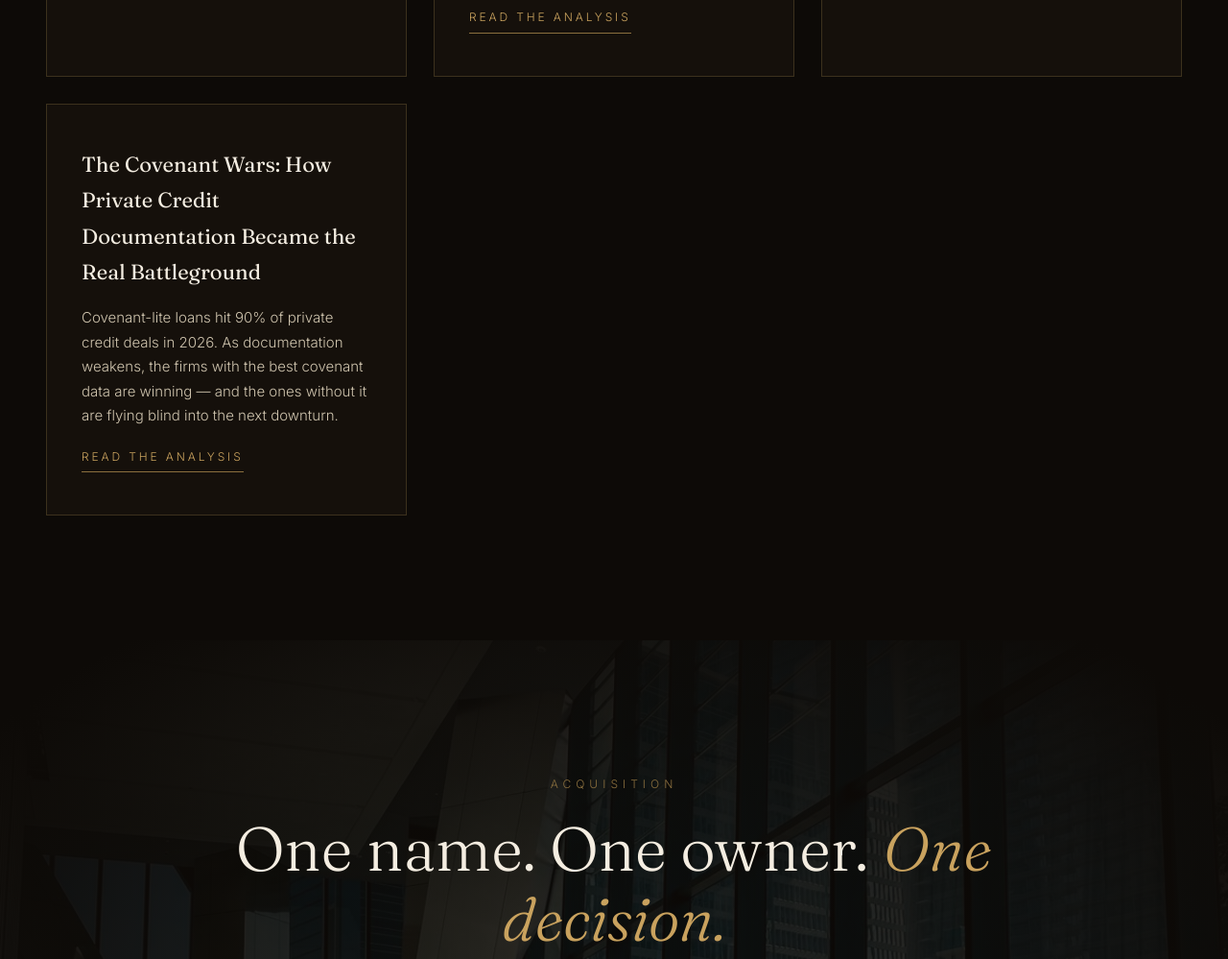
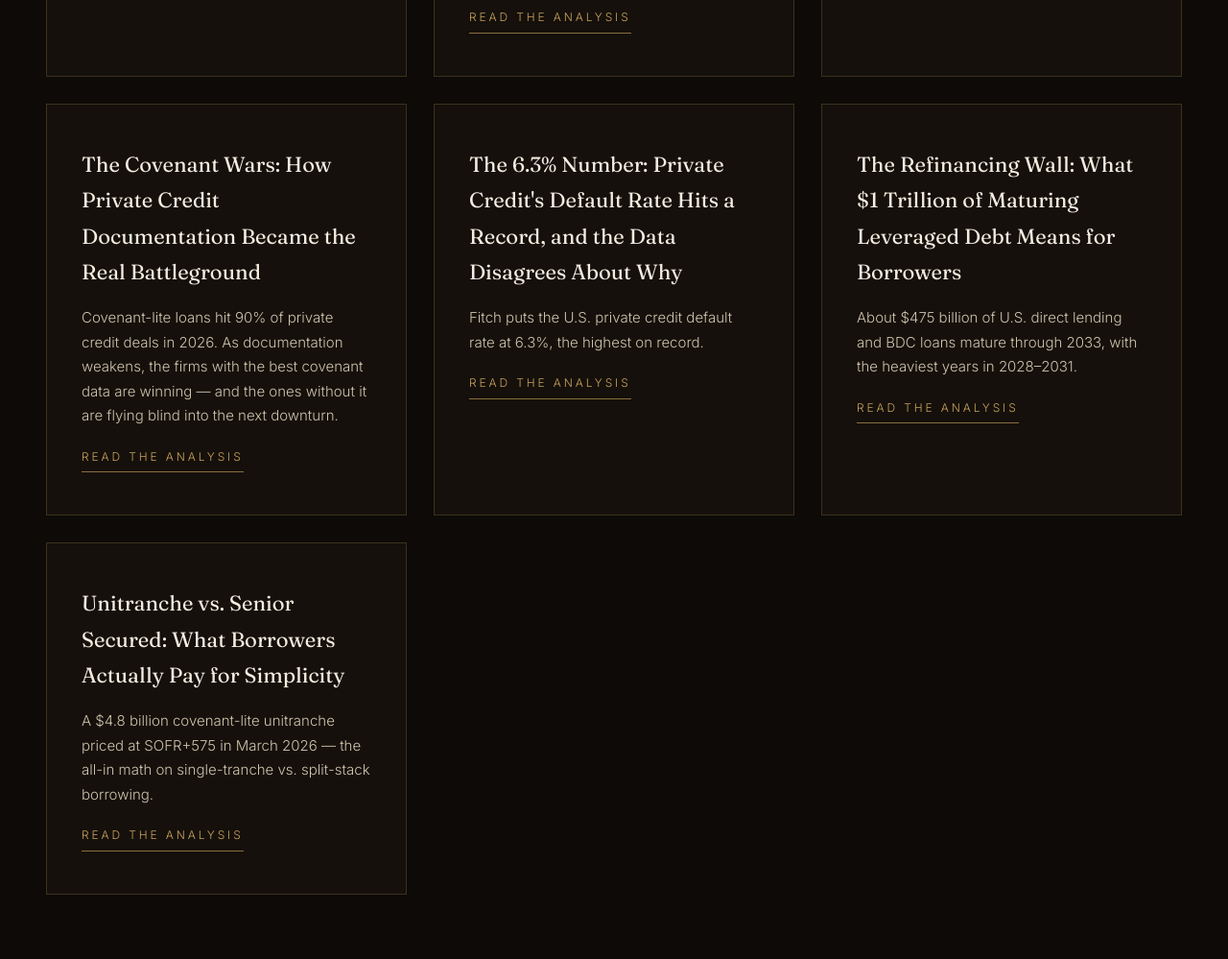
Before and after one commit to primedomaincapital/privatedebtdata, a plain HTML site: page index.html in a window 1280 px wide. Shown: the part 4593-5592 px from the top of the page at 96% size. Drawn offline with Linux system fonts and the light colour scheme.

Commit message:
Add insights 5-7 cards to homepage

```diff
--- a/index.html
+++ b/index.html
@@ -129,6 +129,9 @@ footer a{color:var(--brass);text-decoration:none}
     <div class="buyer reveal"><h3>Direct Lending vs. Syndicated Loans: Where Institutional Capital Is Moving</h3><p>Yanne Capital’s October 2026 research found private credit pricing 275 basis points inside syndicated bank debt — a decade of leveraged-finance hierarchy, reversed in a single chart.</p><a class="read" href="insights/article2.html">Read the analysis</a></div>
     <div class="buyer reveal"><h3>Private Debt Data Gaps: What LPs Can’t See (and Why It Matters)</h3><p>MSCI found three direct-lending funds with stand-alone risk varying by more than a factor of three — invisible to LPs, because managers won’t disclose borrower-level data.</p><a class="read" href="insights/article3.html">Read the analysis</a></div>
   <div class="buyer reveal"><h3>The Covenant Wars: How Private Credit Documentation Became the Real Battleground</h3><p>Covenant-lite loans hit 90% of private credit deals in 2026. As documentation weakens, the firms with the best covenant data are winning — and the ones without it are flying blind into the next downturn.</p><a class="read" href="insights/article4.html">Read the analysis</a></div>
+      <div class="buyer reveal"><h3>The 6.3% Number: Private Credit's Default Rate Hits a Record, and the Data Disagrees About Why</h3><p>Fitch puts the U.S. private credit default rate at 6.3%, the highest on record.</p><a class="read" href="insights/article5.html">Read the analysis</a></div>
+      <div class="buyer reveal"><h3>The Refinancing Wall: What $1 Trillion of Maturing Leveraged Debt Means for Borrowers</h3><p>About $475 billion of U.S. direct lending and BDC loans mature through 2033, with the heaviest years in 2028–2031.</p><a class="read" href="insights/article6.html">Read the analysis</a></div>
+      <div class="buyer reveal"><h3>Unitranche vs. Senior Secured: What Borrowers Actually Pay for Simplicity</h3><p>A $4.8 billion covenant-lite unitranche priced at SOFR+575 in March 2026 — the all-in math on single-tranche vs. split-stack borrowing.</p><a class="read" href="insights/article7.html">Read the analysis</a></div>
   </div>
 </section>
 <div class="cta-panel">
```
